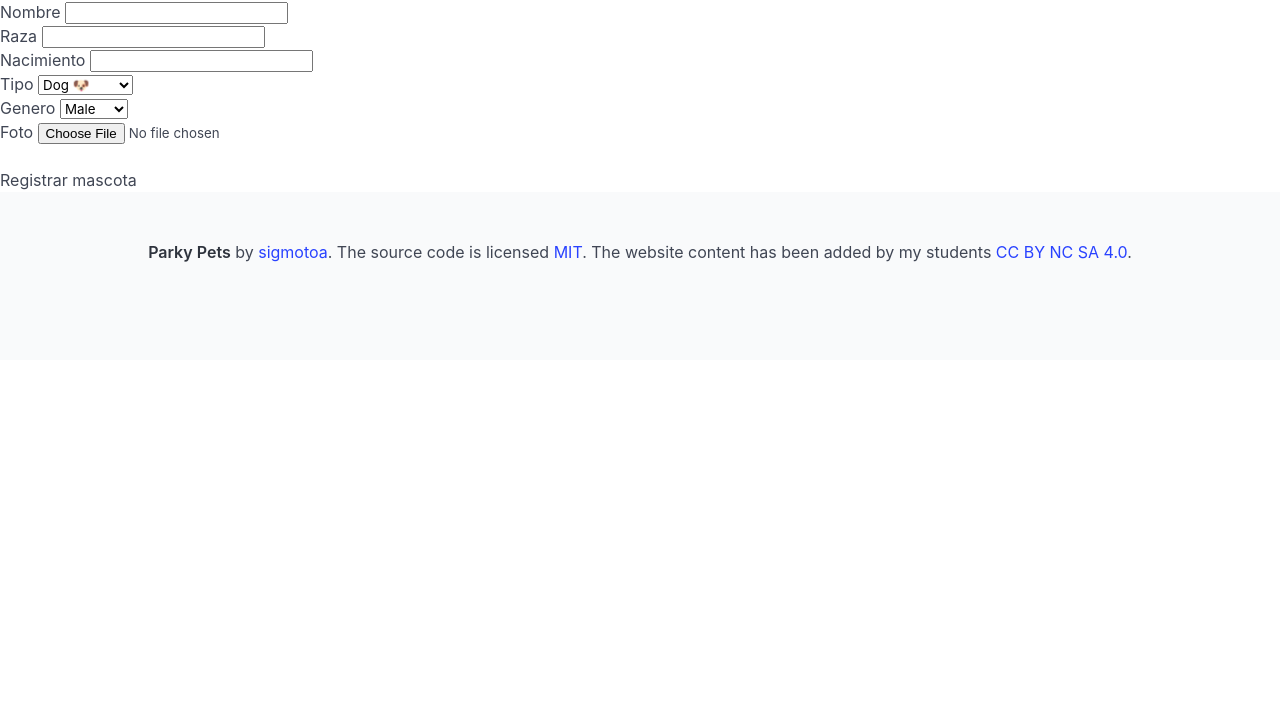
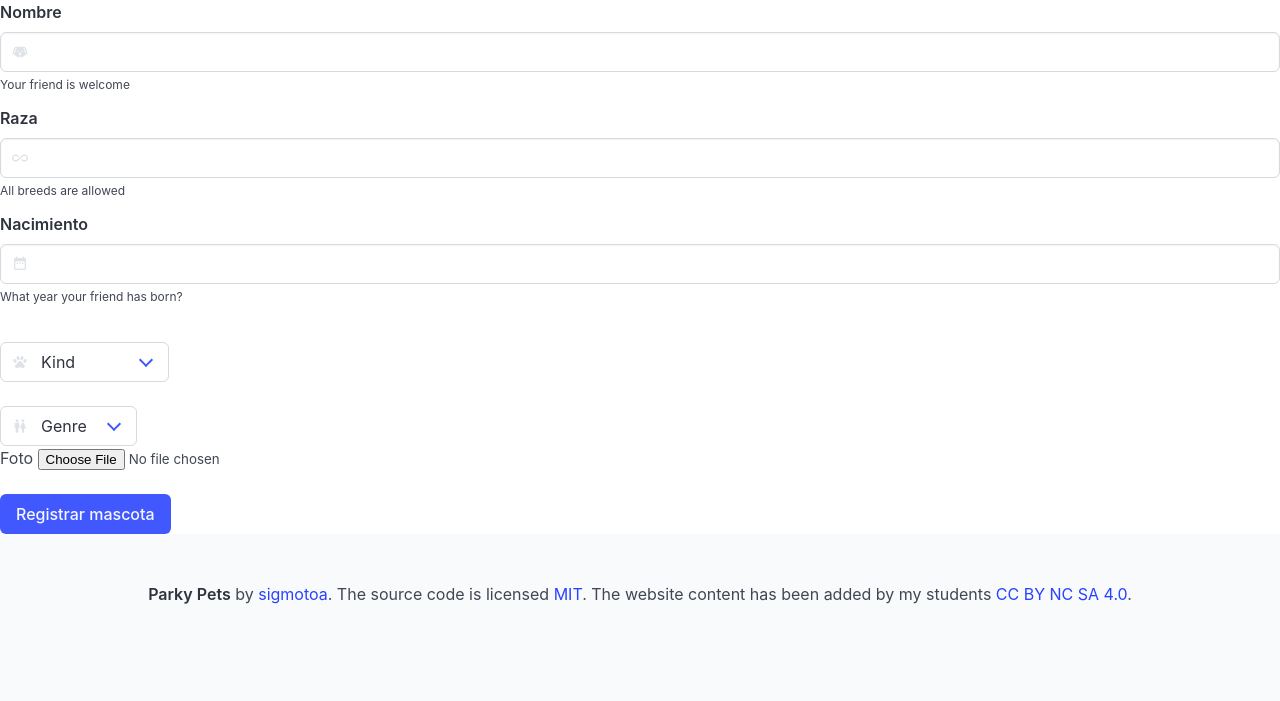
Before and after one commit to sigmotoa/dev_mypets, a FastAPI app: page /web/new in a window 1280 px wide. Shown: the top 701 px of the page. Run offline with FastAPI, Linux system fonts and the light colour scheme.

Commit message:
More bulma in the form

```diff
--- a/templates/pets/create.html
+++ b/templates/pets/create.html
@@ -3,38 +3,88 @@
 {% block content %}
 
 <form method="post" enctype="multipart/form-data" action="/web/new">
-    <label> Nombre</label>
-    <input type="text" name="name" id="name">
+
+
+    <div class="field">
+        <label class="label"> Nombre</label>
+        <div class="control has-icons-left has-icons-right">
+            <input class="input" type="text" name="name" id="name">
+            <span class="icon is-small is-left">
+                <i class="mdi mdi-dog"></i>
+            </span>
+        </div>
+        <p class="help">Your friend is welcome</p>
+    </div>
+
+
+    <div class="field">
+
+        <label class="label"> Raza</label>
+        <div class="control has-icons-left has-icons-right">
+            <input type="text" name="breed" id="breed" class="input">
+            <span class="icon is-small is-left">
+                <i class="mdi mdi-all-inclusive"></i>
+            </span>
+        </div>
+        <p class="help">All breeds are allowed</p>
+    </div>
+
+    <div class="field">
+
+        <label class="label"> Nacimiento</label>
+        <div class="control has-icons-left has-icons-right">
+            <input type="number" name="birth" id="birth" class="input">
+            <span class="icon is-small is-left">
+                <i class="mdi mdi-calendar-range"></i>
+            </span>
+        </div>
+        <p class="help">What year your friend has born?</p>
+    </div>
+
     <br>
-    <label> Raza</label>
-    <input type="text" name="breed" id="breed">
-    <br>
-    <label> Nacimiento</label>
-    <input type="number" name="birth" id="birth">
-    <br>
-    <label> Tipo</label>
+
+    <div class="control has-icons-left">
+        <div class="select">
+
             <select name="kind" id="kind">
+                <option selected>Kind</option>
                 {% for kind in kinds %}
                 <option value="{{ kind }}">{{ kind }}</option>
                 {% endfor %}
             </select>
+        </div>
+        <div class="icon is-small is-left">
+            <i class="mdi mdi-paw"></i>
+        </div>
+    </div>
     <br>
-    <label> Genero</label>
+
+
+    <div class="control has-icons-left">
+        <div class="select">
+
             <select name="genre" id="genre">
+                <option selected>Genre</option>
                 {% for genre in genres %}
                 <option value="{{ genre }}">{{ genre }}</option>
                 {% endfor %}
             </select>
-    <br>
+        </div>
+        <div class="icon is-small is-left">
+            <i class="mdi mdi-human-male-female"></i>
+        </div>
+    </div>
     <label>Foto</label>
     <input type="file" name="image" id="image" accept="image/*">
     <br>
 
 
     <br>
-
-<button type="submit">Registrar mascota</button>
-
+<div class="field is-grouped">
+    <div class="control">
+    <button class="button is-link" type="submit">Registrar mascota</button>
+    </div>
+</div>
 </form>
 
 
```
Lines whose indentation alone changed are shown as unchanged.
